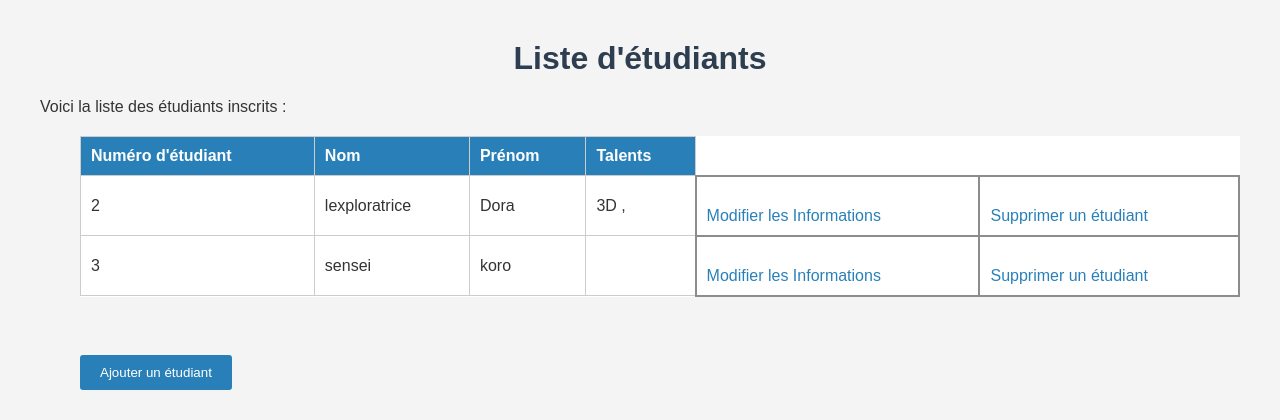
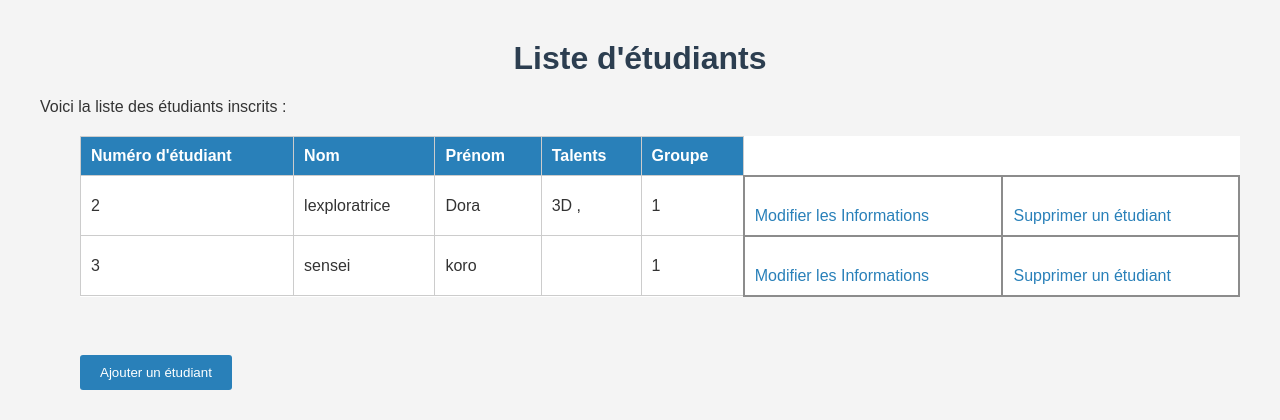
Before and after one commit to chanaelstar/IMAC1-S2-Workshop-Archi-Web, a Flask app: page /suppression/1 in a window 1280 px wide. Shown: the top 420 px of the page. Run offline with Flask 3, Linux system fonts and the light colour scheme; data that the repository does not hold is empty.

Commit message:
affichage groupe

```diff
--- a/request_sql.py
+++ b/request_sql.py
@@ -164,6 +164,7 @@ def get_students_info(pswd,database_name, liste_etudiants, liste_etudiants_talen
         etudiant["num_etudiant"] = i[0]
         etudiant["prenom"] = i[1]
         etudiant["nom"] = i[2]
+        etudiant["groupe"] = i[3]
 
         liste_etudiants.append(etudiant)
 
--- a/templates/affichage_etud.html
+++ b/templates/affichage_etud.html
@@ -21,6 +21,7 @@
                     <th>Nom</th>
                     <th>Prénom</th>
                     <th>Talents</th>
+                    <th>Groupe</th>
                 </tr>
             </thead>
             <tbody>
@@ -36,6 +37,7 @@
                                 {% endif %}
                             {% endfor %}
                         </td>
+                        <td>{{ etudiant["groupe"] }}</td>
                         <td style="border: 2px solid rgb(140 140 140)"><a href='/modification/{{etudiant["num_etudiant"]}}'>Modifier les Informations</a></td>
                         <td style="border: 2px solid rgb(140 140 140)"><a href='/suppression/{{etudiant["num_etudiant"]}}'>Supprimer un étudiant</a></td>
                     </tr>
```
